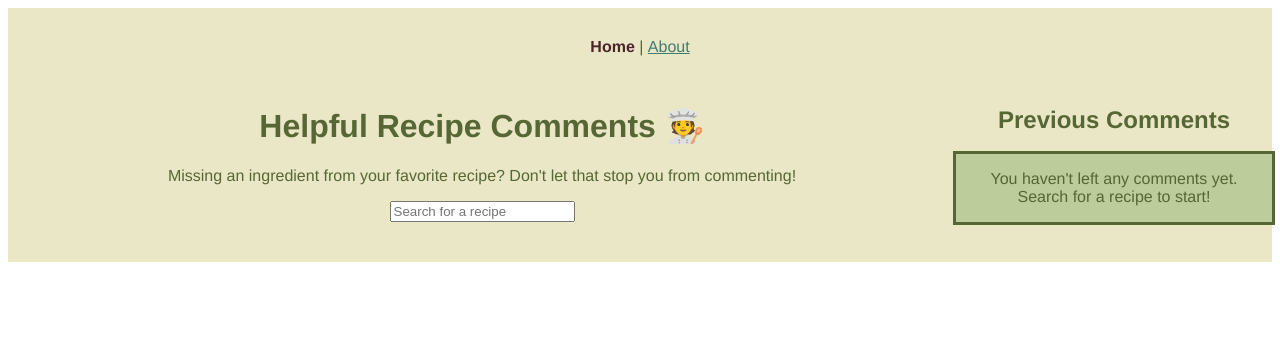
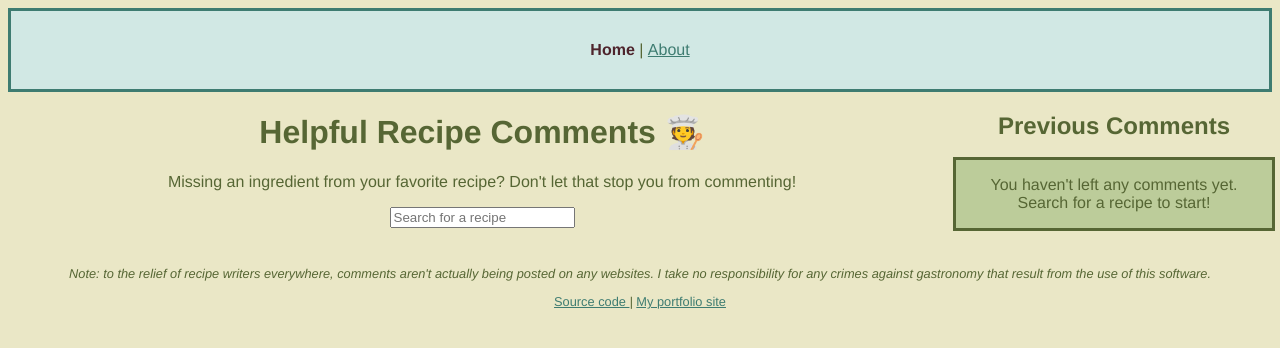
Before and after one commit to EMCain/recipe-suggest, a Vue app: page /#/ in a window 1280 px wide. Shown: the top 348 px of the page. Built offline with nearby package versions, Linux system fonts and the light colour scheme.

Commit message:
Site-wide style improvements

```diff
--- a/src/App.vue
+++ b/src/App.vue
@@ -4,6 +4,20 @@
     <router-link to="/about">About</router-link>
   </nav>
   <router-view />
+  <footer>
+    <p>
+      Note: to the relief of recipe writers everywhere, comments aren't actually
+      being posted on any websites. I take no responsibility for any crimes
+      against gastronomy that result from the use of this software.
+    </p>
+    <p>
+      <a href="https://github.com/EMCain/recipe-suggest" target="_blank">
+        Source code
+      </a>
+      |
+      <a href="https://emcain.github.io" target="_blank">My portfolio site</a>
+    </p>
+  </footer>
 </template>
 
 <style lang="scss">
@@ -16,7 +30,7 @@ $dark-rose: darken($rose, 40%);
 $light-blue: #d1e8e4;
 $dark-blue: darken($light-blue, 50%);
 
-#app {
+body {
   font-family: Avenir, Helvetica, Arial, sans-serif;
   -webkit-font-smoothing: antialiased;
   -moz-osx-font-smoothing: grayscale;
@@ -31,6 +45,8 @@ a {
 
 nav {
   padding: 30px;
+  background-color: $light-blue;
+  border: solid $dark-blue;
 
   a {
     font-weight: 500;
@@ -43,4 +59,13 @@ nav {
     }
   }
 }
+
+footer {
+  padding-top: 2em;
+  font-style: italic;
+  font-size: 0.8em;
+  a {
+    font-style: normal;
+  }
+}
 </style>
--- a/src/views/AboutView.vue
+++ b/src/views/AboutView.vue
@@ -5,14 +5,18 @@
       concepts.
     </p>
     <p>
+      Recipes are from the free
+      <a href="https://www.themealdb.com">Meal Database</a>. Icons by
+      <a href="https://feathericons.com/">Feather</a>. Color pallate from
+      <a href="https://colorhunt.co/palette/d1e8e4c37b89bccc9aeae7c6">
+        Color Hunt.
+      </a>
+    </p>
+    <p>
       You can learn more on
       <a href="https://emcain.github.io">my portfolio site</a> or message me on
       <a href="https://linkedin.com/in/emcain">LinkedIn</a>
       if you enjoyed this project!
     </p>
-    Color pallate from
-    <a href="https://colorhunt.co/palette/d1e8e4c37b89bccc9aeae7c6"
-      >Color Hunt</a
-    >
   </div>
 </template>
```
